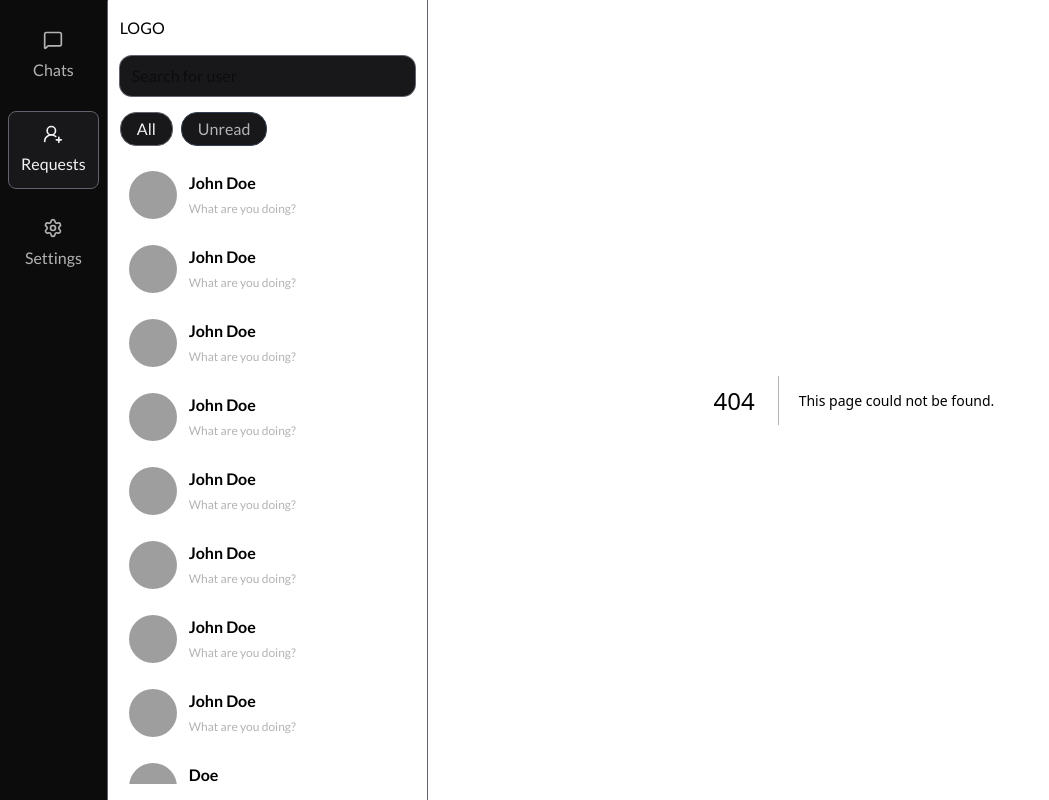
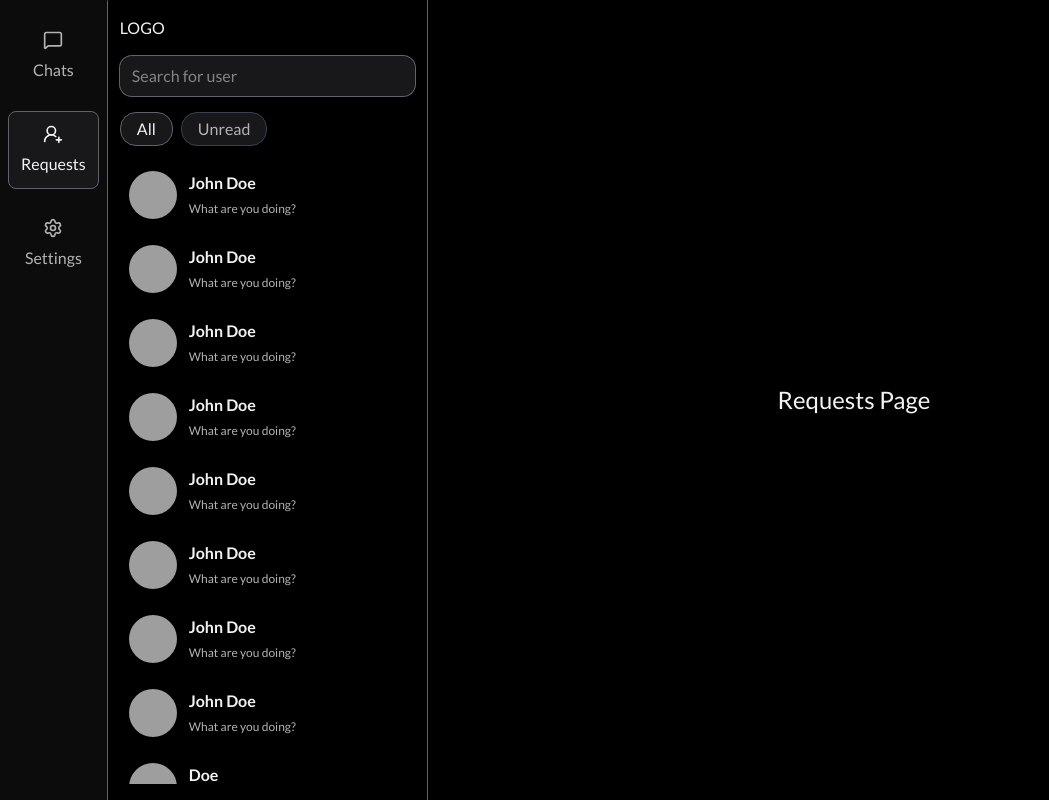
Before and after one commit to moeedrafi/chat-app, a Next.js app in the folder frontend/: page /requests in a window 1280 px wide. Before the commit this address had no page. Shown: the whole page, without its empty margins (0-1049 px from the left). Built offline with nearby package versions, Linux system fonts and the light colour scheme; grey boxes are pictures that could not be loaded.

Commit message:
setup: layout + request + settting page

```diff
--- a/frontend/src/app/AppLayout.tsx
+++ b/frontend/src/app/(app)/AppLayout.tsx
@@ -4,13 +4,13 @@ import { usePathname } from "next/navigation";
 
 export const AppLayout = ({ children }: { children: React.ReactNode }) => {
   const pathname = usePathname();
-  const isConversationOpen = pathname.startsWith("/conversation/");
+  const isChatsPage = pathname === "/";
 
   return (
     <main
       className={twMerge(
         "flex-1 min-w-0 lg:order-3",
-        !isConversationOpen && "hidden lg:block",
+        isChatsPage && "hidden lg:block",
       )}
     >
       {children}
--- /dev/null
+++ b/frontend/src/app/(app)/layout.tsx
@@ -0,0 +1,17 @@
+import { Navbar } from "@/components/Navbar";
+import { Sidebar } from "@/components/Sidebar";
+import { AppLayout } from "./AppLayout";
+
+export default function AppShellLayout({
+  children,
+}: {
+  children: React.ReactNode;
+}) {
+  return (
+    <div className="h-svh flex flex-col lg:flex-row overflow-hidden">
+      <Navbar />
+      <Sidebar />
+      <AppLayout>{children}</AppLayout>
+    </div>
+  );
+}
--- /dev/null
+++ b/frontend/src/app/(app)/requests/page.tsx
@@ -0,0 +1,7 @@
+export default function RequestsPage() {
+  return (
+    <div className="flex-1 h-full flex items-center justify-center font-lato text-2xl text-text">
+      Requests Page
+    </div>
+  );
+}
--- /dev/null
+++ b/frontend/src/app/(app)/settings/page.tsx
@@ -0,0 +1,7 @@
+export default function SettingsPage() {
+  return (
+    <div className="flex-1 h-full flex items-center justify-center font-lato text-2xl text-text">
+      Settings Page
+    </div>
+  );
+}
--- /dev/null
+++ b/frontend/src/app/(auth)/layout.tsx
@@ -0,0 +1,7 @@
+export default function AuthLayout({
+  children,
+}: {
+  children: React.ReactNode;
+}) {
+  return <div>{children}</div>;
+}
--- a/frontend/src/app/layout.tsx
+++ b/frontend/src/app/layout.tsx
@@ -2,10 +2,7 @@ import type { Metadata } from "next";
 import { Lato } from "next/font/google";
 import "./globals.css";
 import { Toaster } from "react-hot-toast";
-import { Navbar } from "@/components/Navbar";
-import { Sidebar } from "@/components/Sidebar";
 import Providers from "./providers";
-import { AppLayout } from "./AppLayout";
 
 const lato = Lato({
   variable: "--font-lato",
@@ -27,14 +24,7 @@ export default function RootLayout({
   return (
     <html lang="en">
       <body className={`${lato.variable} antialiased`}>
-        <div className="h-svh flex flex-col lg:flex-row overflow-hidden">
-          <Navbar />
-          <Providers>
-            <Sidebar />
-            <AppLayout>{children}</AppLayout>
-          </Providers>
-        </div>
-
+        <Providers>{children}</Providers>
         <Toaster />
       </body>
     </html>
--- a/frontend/src/components/Navbar.tsx
+++ b/frontend/src/components/Navbar.tsx
@@ -34,7 +34,10 @@ export const Navbar = () => {
       )}
     >
       {routes.map(({ Icon, href, label }) => {
-        const isActive = pathname === href || pathname.startsWith(`${href}/`);
+        const isActive =
+          href === "/"
+            ? pathname === "/" || pathname.startsWith("/conversation/")
+            : pathname === href || pathname.startsWith(`${href}/`);
 
         return (
           <Link
--- a/frontend/src/components/Sidebar.tsx
+++ b/frontend/src/components/Sidebar.tsx
@@ -86,13 +86,13 @@ export const Sidebar = () => {
   >(null);
 
   const pathname = usePathname();
-  const isConversationOpen = pathname.startsWith("/conversation/");
+  const showSidebar = pathname === "/";
 
   return (
     <aside
       className={twMerge(
         "order-1 lg:order-3 min-h-0 flex-1 lg:w-80 lg:flex-none lg:border-r lg:border-color px-3 py-4 flex flex-col gap-4 font-lato",
-        isConversationOpen && "hidden lg:flex",
+        !showSidebar && "hidden lg:flex", // hide on mobile for non-chat pages
       )}
     >
       <div>LOGO</div>
```
Also changed, not shown: frontend/src/app/(app)/conversation/[conversationId]/page.tsx (renamed from frontend/src/app/conversation/[conversationId]/page.tsx), frontend/src/app/(app)/page.tsx (renamed from frontend/src/app/page.tsx).
